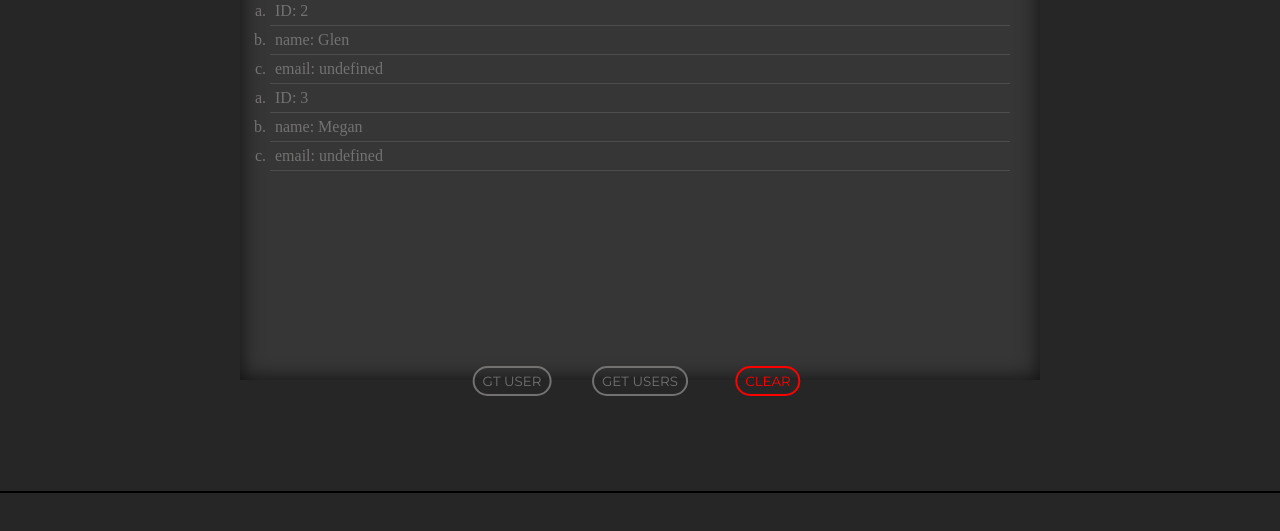
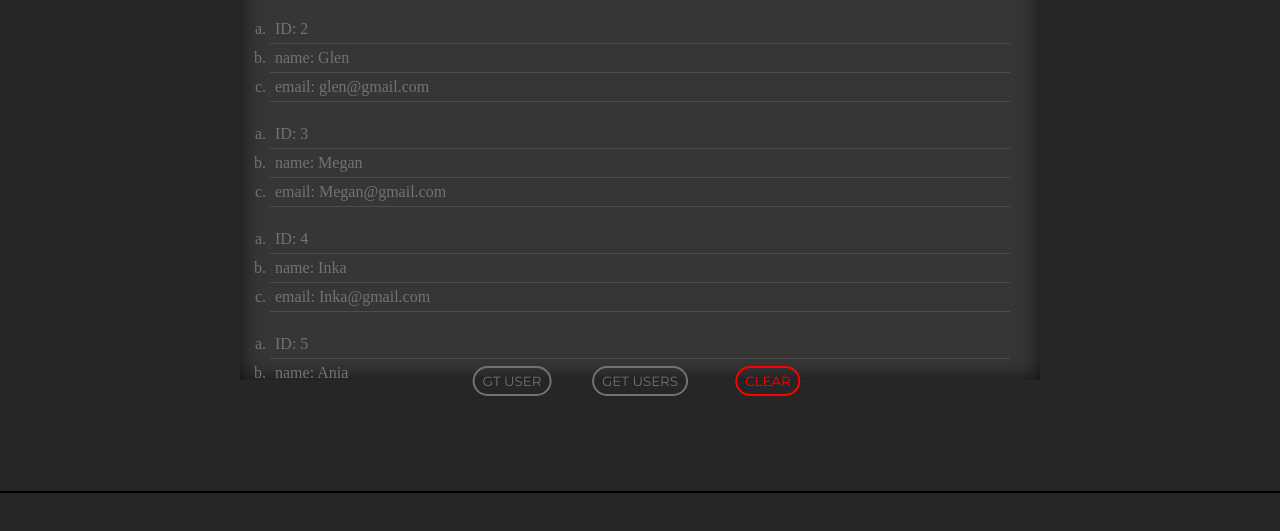
Before and after one commit to Capoverde/AJAX, a plain HTML site: page index.html in a window 1280 px wide. Both pictures are taken after a click on the button "GET USERS". Shown: the part 1107-1638 px from the top of the page. Drawn offline with Linux system fonts and the light colour scheme; a web font is replaced by a local one.

Commit message:
poprawiłem wartość mail w users.json i dodałem trochę styli

```diff
--- a/root/css/main.css
+++ b/root/css/main.css
@@ -54,6 +54,7 @@ section {
     font-family: 'Muli';
     background: var(--cont-bg);
     color: var(--f-c);
+    overflow: auto;
     -webkit-box-shadow: inset 0px 0px 21px 0px rgba(0, 0, 0, 0.75);
     -moz-box-shadow: inset 0px 0px 21px 0px rgba(0, 0, 0, 0.75);
     box-shadow: inset 0px 0px 21px 0px rgba(0, 0, 0, 0.75);
--- a/root/scripts/main.js
+++ b/root/scripts/main.js
@@ -91,7 +91,7 @@ function loadUsers() {
                 output += '<ul>' +
                     '<li>ID: ' + users[i].id + '</li>' +
                     '<li>name: ' + users[i].name + '</li>' +
-                    '<li>email: ' + users[i].email + '</li>' +
+                    '<li>email: ' + users[i].mail + '</li>' + '<br>' +
                     '</ul>';
             }
             document.getElementById('cont2').innerHTML = output;
@@ -118,3 +118,6 @@ function clearContnent(e) {
 // 200: "OK"
 // 403: 'FORBIDDEN'
 // 404: "NO FOUND"
+
+
+//  ----------------- EXTERNAL API ------------------ //
--- a/root/scripts/users.json
+++ b/root/scripts/users.json
@@ -12,5 +12,20 @@
         "id": 3,
         "name": "Megan",
         "mail": "Megan@gmail.com"
+    },
+    {
+        "id": 4,
+        "name": "Inka",
+        "mail": "Inka@gmail.com"
+    },
+    {
+        "id": 5,
+        "name": "Ania",
+        "mail": "Ania@gmail.com"
+    },
+    {
+        "id": 6,
+        "name": "Piotrek",
+        "mail": "Piotrek@gmail.com"
     }
 ]
```
